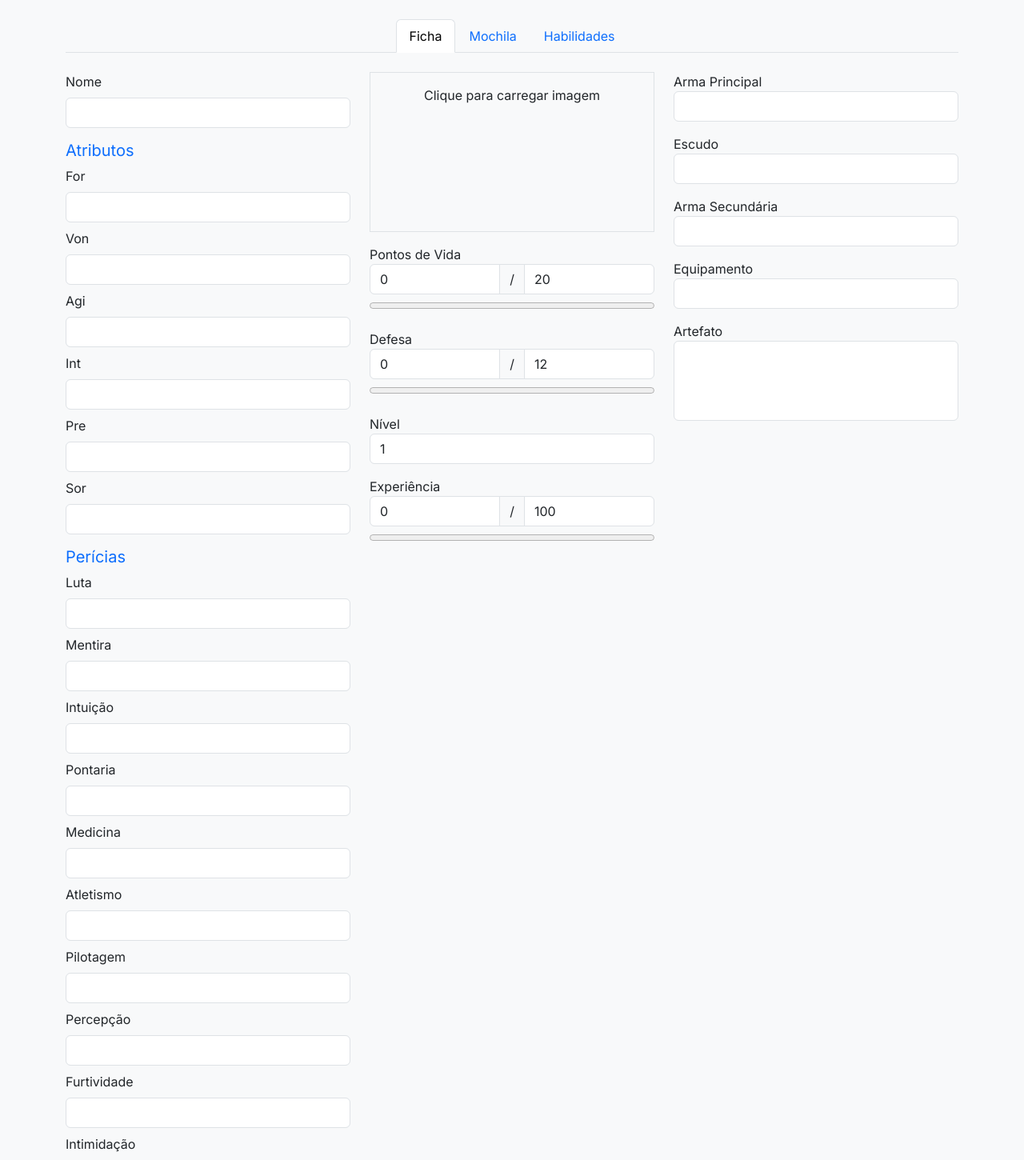
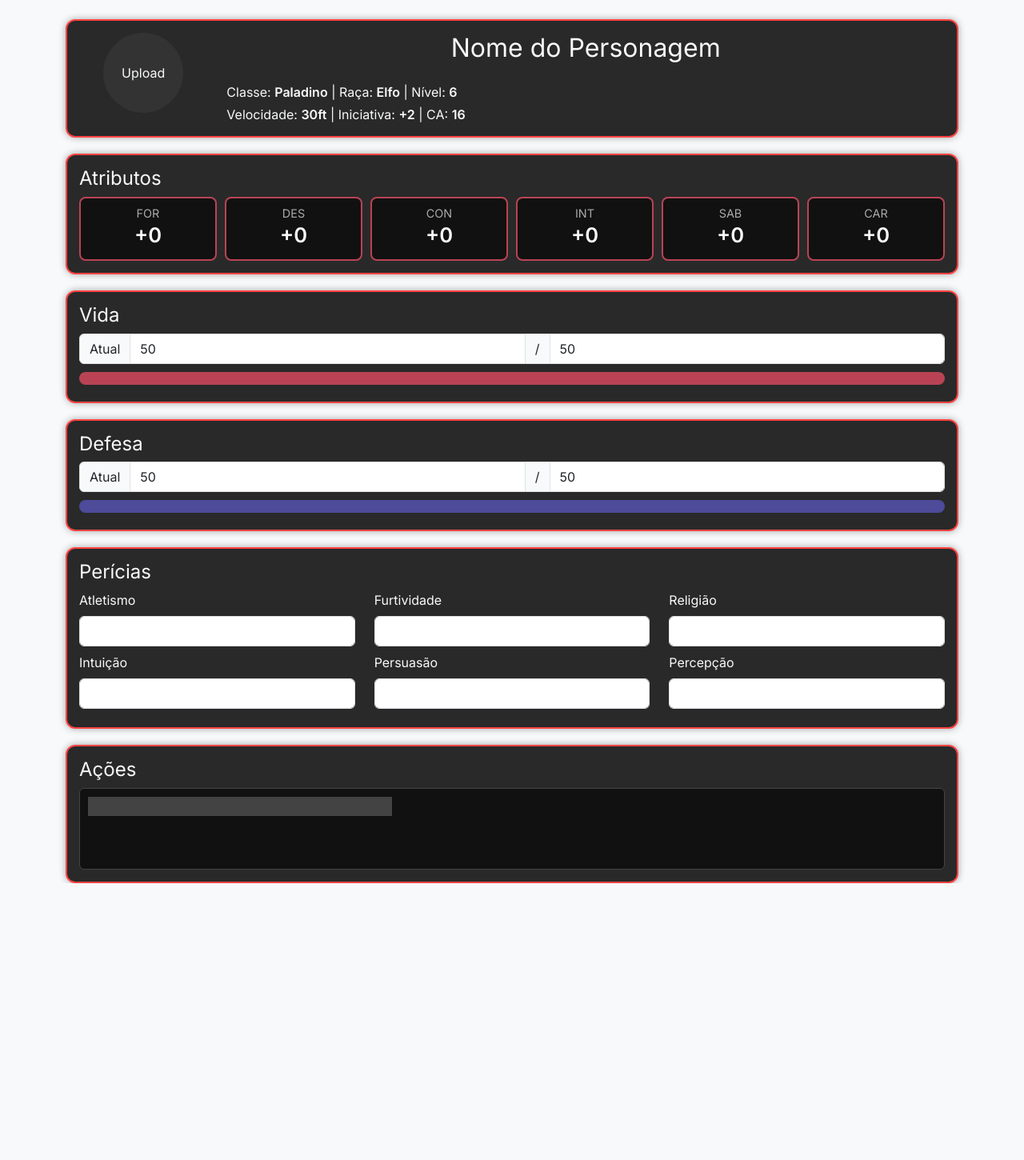
Before and after one commit to Denis-H-F-Faria/A-Lista-de-Freyr, a React (Vite) app in the folder ficha-rpg/: page /ficha in a window 1280 px wide. Shown: the top 1450 px of the page at 80% size. After the commit the page ends 1104 px from the top, so only its background shows below. Built offline with nearby package versions, Linux system fonts and the light colour scheme.

Commit message:
ficha.jsx update | visuals and editable fields

```diff
--- /dev/null
+++ b/ficha-rpg/src/pages/ficha.css
@@ -0,0 +1,128 @@
+:root {
+  --dd-red: #b94354;
+  --dd-bg: #1a1a1a;
+  --dd-panel: #292929;
+  --dd-text: #f5f5f5;
+  --dd-accent: #ff4444;
+}
+
+body {
+  background: var(--dd-bg);
+  color: var(--dd-text);
+  font-family: 'Segoe UI', sans-serif;
+}
+
+/* Painel de cada seção */
+.card-dd {
+  background: var(--dd-panel);
+  border-radius: 12px;
+  border: 2px solid var(--dd-accent);
+  box-shadow: 0 0 10px #0005;
+  padding: 15px;
+  margin-bottom: 20px;
+}
+
+/* Atributos em grade */
+.attribute-grid {
+  display: grid;
+  grid-template-columns: repeat(6, 1fr);
+  gap: 10px;
+}
+
+/* Bloco de atributo */
+.stat-block {
+  background: #111;
+  border: 2px solid var(--dd-red);
+  border-radius: 8px;
+  text-align: center;
+  padding: 10px;
+}
+
+.stat-block h5 {
+  font-size: 0.9rem;
+  margin: 0;
+  color: #aaa;
+}
+
+.stat-block .score {
+  font-size: 1.6rem;
+  font-weight: bold;
+}
+
+/* Barra de progresso customizada */
+progress {
+  width: 100%;
+  height: 16px;
+  border-radius: 8px;
+  appearance: none;
+}
+progress::-webkit-progress-bar {
+  background-color: #333;
+  border-radius: 8px;
+}
+progress::-webkit-progress-value {
+  background-color: var(--dd-red);
+  border-radius: 8px;
+  transition: width 0.3s ease;
+}
+progress::-moz-progress-bar {
+  background-color: var(--dd-red);
+  border-radius: 8px;
+}
+
+/* Barra personalizada para Defesa */
+progress.pd-bar::-webkit-progress-value {
+  background-color: #4d4b9a;
+}
+progress.pd-bar::-moz-progress-bar {
+  background-color: #4d4b9a;
+}
+
+/* Avatar com upload */
+.avatar-circle {
+  width: 100px;
+  height: 100px;
+  border-radius: 50%;
+  background: #333;
+  overflow: hidden;
+  margin: auto;
+  display: flex;
+  align-items: center;
+  justify-content: center;
+  cursor: pointer;
+}
+.avatar-circle img {
+  width: 100%;
+  height: 100%;
+  object-fit: cover;
+}
+
+.editable-wrapper {
+  position: relative;
+  background: #111;
+  border: 1px solid #444;
+  border-radius: 6px;
+  min-height: 100px;
+  padding: 10px;
+  overflow: hidden;
+}
+
+.editable {
+  position: relative;
+  z-index: 2;
+  min-height: 80px;
+  color: #f5f5f5;
+  outline: none;
+  white-space: pre-wrap;
+}
+
+.placeholder {
+  position: absolute;
+  top: 10px;
+  left: 10px;
+  color: #777;
+  font-style: italic;
+  pointer-events: none;
+  z-index: 3;
+  user-select: none;
+}
--- a/ficha-rpg/src/pages/ficha.jsx
+++ b/ficha-rpg/src/pages/ficha.jsx
@@ -1,132 +1,154 @@
-// ficha.jsx (versão com Bootstrap, sem CSS personalizado)
-import { useEffect } from 'react';
+// src/ficha.jsx
+import { useEffect, useRef, useState } from 'react';
+import './ficha.css'; // ou './ficha.css'
 
 export default function Ficha() {
-  useEffect(() => {
-    document.querySelectorAll('.nav-link').forEach((btn) => {
-      btn.addEventListener('click', (e) => {
-        e.preventDefault();
-        document.querySelector('.nav-link.active')?.classList.remove('active');
-        btn.classList.add('active');
+  const [pv, setPv] = useState(50);
+  const [pvMax, setPvMax] = useState(50);
+  const [pd, setPd] = useState(50);
+  const [pdMax, setPdMax] = useState(50);
+  const [avatarUrl, setAvatarUrl] = useState(null);
+  const pvBarRef = useRef();
+  const pdBarRef = useRef();
+  const animRef = useRef();
+  const [nome] = useState("Nome do Personagem");
+  const [classe] = useState("Paladino");
+  const [raca] = useState("Elfo");
+  const [nivel] = useState(6);
+  const [velocidade] = useState("30ft");
+  const [iniciativa] = useState("+2");
+  const [ca] = useState(16);
+  const [acoesTexto, setAcoesTexto] = useState('');
 
-        document.querySelector('.tab-pane.active')?.classList.remove('active', 'show');
-        document.querySelector(btn.getAttribute('href'))?.classList.add('active', 'show');
-      });
-    });
-  }, []);
+ useEffect(() => {
+  let current = pvBarRef.current?.value || 0;
+  const step = () => {
+    const diff = pv - current;
+    if (diff !== 0) {
+      current += Math.sign(diff) * Math.ceil(Math.abs(diff) / 5);
+      if ((diff > 0 && current > pv) || (diff < 0 && current < pv)) current = pv;
+      pvBarRef.current.value = current;
+      animRef.current = requestAnimationFrame(step);
+    }
+  };
+  cancelAnimationFrame(animRef.current);
+  step();
+  return () => cancelAnimationFrame(animRef.current);
+}, [pv, pvMax]);
+
+useEffect(() => {
+  let current = pdBarRef.current?.value || 0;
+  const step = () => {
+    const diff = pd - current;
+    if (diff !== 0) {
+      current += Math.sign(diff) * Math.ceil(Math.abs(diff) / 5);
+      if ((diff > 0 && current > pd) || (diff < 0 && current < pd)) current = pd;
+      pdBarRef.current.value = current;
+      animRef.current = requestAnimationFrame(step);
+    }
+  };
+  cancelAnimationFrame(animRef.current);
+  step();
+  return () => cancelAnimationFrame(animRef.current);
+}, [pd, pdMax]);
+
+  const habilidades = ["Atletismo", "Furtividade", "Religião", "Intuição", "Persuasão", "Percepção"];
+  const atributos = ["FOR", "DES", "CON", "INT", "SAB", "CAR"];
 
   return (
-    <div className="container py-4">
-      <ul className="nav nav-tabs justify-content-center mb-4">
-        <li className="nav-item">
-          <a className="nav-link active" href="#ficha">Ficha</a>
-        </li>
-        <li className="nav-item">
-          <a className="nav-link" href="#mochila">Mochila</a>
-        </li>
-        <li className="nav-item">
-          <a className="nav-link" href="#habilidades">Habilidades</a>
-        </li>
-      </ul>
-
-      <div className="tab-content">
-        <div className="tab-pane fade show active" id="ficha">
-          <div className="row">
-            <div className="col-md-4">
-              <div className="mb-3">
-                <label className="form-label">Nome</label>
-                <input type="text" className="form-control" id="nome" />
-              </div>
-              <h5 className="text-primary">Atributos</h5>
-              {['for', 'von', 'agi', 'int', 'pre', 'sor'].map((attr) => (
-                <div className="mb-2" key={attr}>
-                  <label className="form-label text-capitalize">{attr}</label>
-                  <input type="number" className="form-control" id={attr} min="0" max="10" />
-                </div>
-              ))}
-              <h5 className="text-primary mt-3">Perícias</h5>
-              {[
-                'Luta', 'Mentira', 'Intuição', 'Pontaria', 'Medicina',
-                'Atletismo', 'Pilotagem', 'Percepção', 'Furtividade',
-                'Intimidação', 'Investigação', 'Conhecimento',
-              ].map((skill, i) => (
-                <div className="mb-2" key={i}>
-                  <label className="form-label">{skill}</label>
-                  <input type="number" className="form-control" min="0" max="5" />
-                </div>
-              ))}
-            </div>
-
-            <div className="col-md-4">
-              <div className="mb-3 text-center border p-3" id="portrait" style={{ cursor: 'pointer', minHeight: '200px' }}>
-                Clique para carregar imagem
-              </div>
-              <div className="mb-3">
-                <label>Pontos de Vida</label>
-                <div className="input-group mb-1">
-                  <input type="number" className="form-control" id="pv" defaultValue="0" />
-                  <span className="input-group-text">/</span>
-                  <input type="number" className="form-control" id="pv-max" defaultValue="20" />
-                </div>
-                <progress id="pv-bar" value="0" max="20" className="w-100"></progress>
-              </div>
-              <div className="mb-3">
-                <label>Defesa</label>
-                <div className="input-group mb-1">
-                  <input type="number" className="form-control" id="def" defaultValue="0" />
-                  <span className="input-group-text">/</span>
-                  <input type="number" className="form-control" id="def-max" defaultValue="12" />
-                </div>
-                <progress id="def-bar" value="0" max="12" className="w-100"></progress>
-              </div>
-              <div className="mb-3">
-                <label>Nível</label>
-                <input type="number" className="form-control" id="nivel" defaultValue="1" min="1" />
-              </div>
-              <div className="mb-3">
-                <label>Experiência</label>
-                <div className="input-group mb-1">
-                  <input type="number" className="form-control" id="xp" defaultValue="0" />
-                  <span className="input-group-text">/</span>
-                  <input type="number" className="form-control" id="xp-max" defaultValue="100" />
-                </div>
-                <progress id="xp-bar" value="0" max="100" className="w-100"></progress>
-              </div>
-            </div>
-
-            <div className="col-md-4">
-              <div className="mb-3">
-                <label>Arma Principal</label>
-                <input type="text" className="form-control" id="arma1" />
-              </div>
-              <div className="mb-3">
-                <label>Escudo</label>
-                <input type="text" className="form-control" id="escudo" />
-              </div>
-              <div className="mb-3">
-                <label>Arma Secundária</label>
-                <input type="text" className="form-control" id="arma2" />
-              </div>
-              <div className="mb-3">
-                <label>Equipamento</label>
-                <input type="text" className="form-control" id="equip" />
-              </div>
-              <div className="mb-3">
-                <label>Artefato</label>
-                <div id="artefato" className="form-control" contentEditable={true} style={{ minHeight: '100px' }}></div>
-              </div>
+    <div className="container my-4 text-light">
+      {/* TOPO */}
+      <div className="card-dd">
+        <div className="row">
+          <div className="col-md-2 text-center">
+            <div className="avatar-circle" onClick={() => document.getElementById('avatarUpload').click()}>
+              {avatarUrl ? <img src={avatarUrl} alt="avatar" /> : 'Upload'}
+              <input
+                type="file"
+                id="avatarUpload"
+                style={{ display: 'none' }}
+                onChange={(e) => {
+                  const file = e.target.files[0];
+                  if (file) setAvatarUrl(URL.createObjectURL(file));
+                }}
+              />
             </div>
           </div>
+          <div className="col-md-10">
+            <h2>{nome}</h2>
+            <p className="mb-1">
+              Classe: <strong>{classe}</strong> | Raça: <strong>{raca}</strong> | Nível: <strong>{nivel}</strong>
+            </p>
+            <p className="mb-0">
+              Velocidade: <strong>{velocidade}</strong> | Iniciativa: <strong>{iniciativa}</strong> | CA: <strong>{ca}</strong>
+            </p>
+          </div>
         </div>
+      </div>
 
-        <div className="tab-pane fade" id="mochila">
-          <h4>Inventário</h4>
-          <textarea className="form-control" rows="10"></textarea>
+      {/* ATRIBUTOS */}
+      <div className="card-dd">
+        <h4>Atributos</h4>
+        <div className="attribute-grid">
+          {atributos.map((attr) => (
+            <div className="stat-block" key={attr}>
+              <h5>{attr}</h5>
+              <div className="score" contentEditable>+0</div>
+            </div>
+          ))}
         </div>
+      </div>
 
-        <div className="tab-pane fade" id="habilidades">
-          <h4>Habilidades &amp; Poderes</h4>
-          <textarea className="form-control" rows="10"></textarea>
+      {/* VIDA */}
+      <div className="card-dd">
+        <h4>Vida</h4>
+        <div className="input-group mb-2">
+          <span className="input-group-text">Atual</span>
+          <input type="number" className="form-control" value={pv} onChange={(e) => setPv(parseInt(e.target.value || 0))} />
+          <span className="input-group-text">/</span>
+          <input type="number" className="form-control" value={pvMax} onChange={(e) => setPvMax(parseInt(e.target.value || 0))} />
+        </div>
+        <progress ref={pvBarRef} value={pv} max={pvMax} className="w-100"></progress>
+      </div>
+
+      {/* DEFESA */}
+      <div className="card-dd">
+        <h4>Defesa</h4>
+        <div className="input-group mb-2">
+          <span className="input-group-text">Atual</span>
+          <input type="number" className="form-control" value={pd} onChange={(e) => setPd(parseInt(e.target.value || 0))} />
+          <span className="input-group-text">/</span>
+          <input type="number" className="form-control" value={pdMax} onChange={(e) => setPdMax(parseInt(e.target.value || 0))} />
+        </div>
+        <progress ref={pdBarRef} value={pd} max={pdMax} className="w-100 pd-bar"></progress>
+      </div>
+
+      {/* PERÍCIAS */}
+      <div className="card-dd">
+        <h4>Perícias</h4>
+        <div className="row">
+          {habilidades.map((skill, i) => (
+            <div className="col-md-4 mb-2" key={i}>
+              <label className="form-label">{skill}</label>
+              <input type="number" className="form-control" />
+            </div>
+          ))}
+        </div>
+      </div>
+
+      {/* AÇÕES */}
+      <div className="card-dd">
+        <h4>Ações</h4>
+        <div className="editable-wrapper">
+          <div
+            className="editable"
+            contentEditable
+            onInput={(e) => setAcoesTexto(e.currentTarget.textContent)}
+            suppressContentEditableWarning={true}
+          ></div>
+          {acoesTexto.trim() === '' && (
+            <div className="placeholder">Adicione ataques, magias, bônus ou outras ações.</div>
+          )}
         </div>
       </div>
     </div>
```
Also changed, not shown: ficha-rpg/src/index.css (+11 -0 lines).
